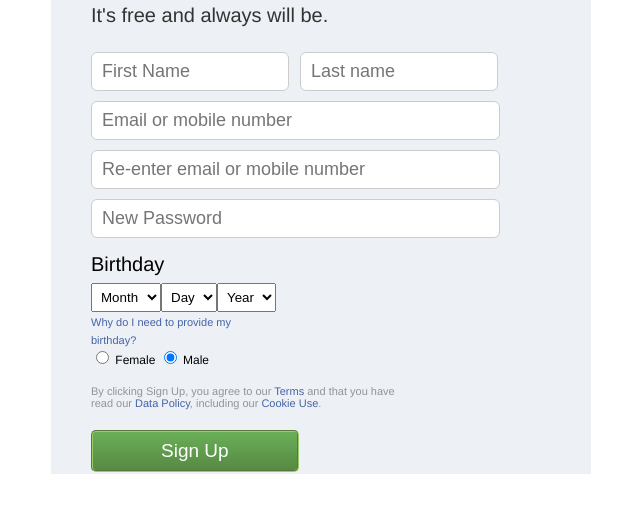
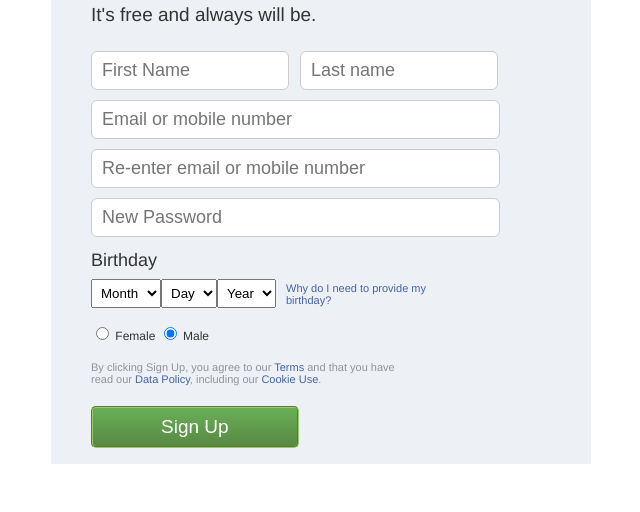
Before and after one commit to jasminegoh/jasminegoh.github.io, a plain HTML site: page test_fb_2/css/index.html in a window 1280 px wide. Shown: the part 256-768 px from the top of the page, without its empty margins (319-959 px from the left). Drawn offline with Linux system fonts and the light colour scheme.

Commit message:
Update style.css

```diff
--- a/test_fb_2/css/style.css
+++ b/test_fb_2/css/style.css
@@ -9,7 +9,7 @@ p.signup {
 p.free {
     color: #333333;
     font-family: Helvetica;
-    font-size: 20px;
+    font-size: 19px;
    	margin-top: -35px;
     margin-bottom: 20px;
 }
@@ -18,7 +18,7 @@ p.free {
 div#form {
 	background-color: #edf0f5;
     width: 440px;
-    height: 515px;
+    height: 505px;
     padding: 0px 60px 15px 40px;
     margin: 200px auto;
 }
@@ -48,35 +48,46 @@ input[type="text"] {
 
 
 p.birthday {
+    color: #333333;
     font-family: Helvetica;
-    font-size: 20px;
-    margin-top: 10px;
-    margin-bottom: 7px;
+    font-size: 18px;
+    margin-top: 8px;
+    margin-bottom: 8px;
 }
 
 
 select#month {
     padding: 5px;
+    float: left;
 }
 
 select#day {
     padding: 5px;
-    margin: -4px;
+    /*margin: -4px;*/
+    float: left;
 }
 
 select#year {
     padding: 5px;
+    float: left;
 }
 
 span.why {
     color: #4464A7;
     font-family: Helvetica;
     font-size: 11px;
+    width: 180px;
+    display: block;
+    float: left;
+    margin-top: 3px;
+    padding-left: 10px;
 }
 
 div#gender {
     font-family: Helvetica;
     font-size: 12px;
+    color: #333333;
+    margin-top: 53px;
 }
 
 p.termspolicy {
```
